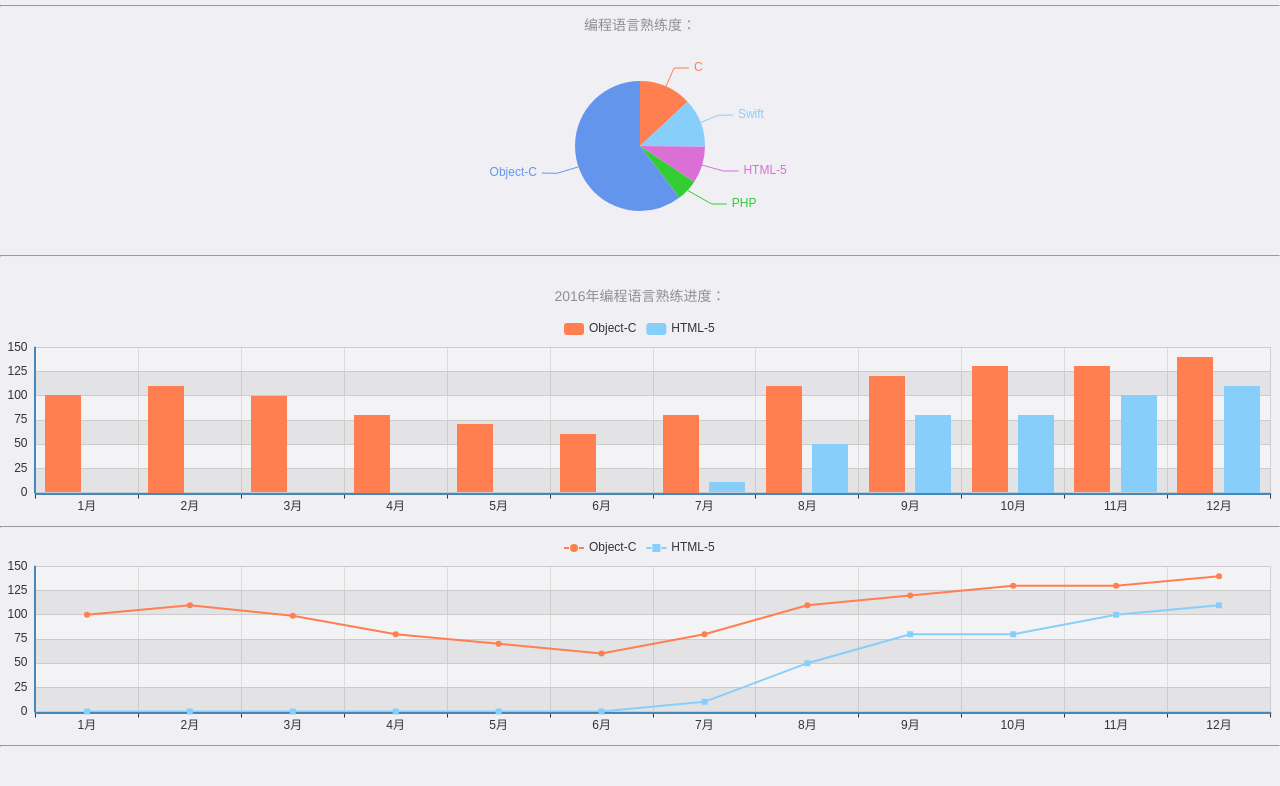
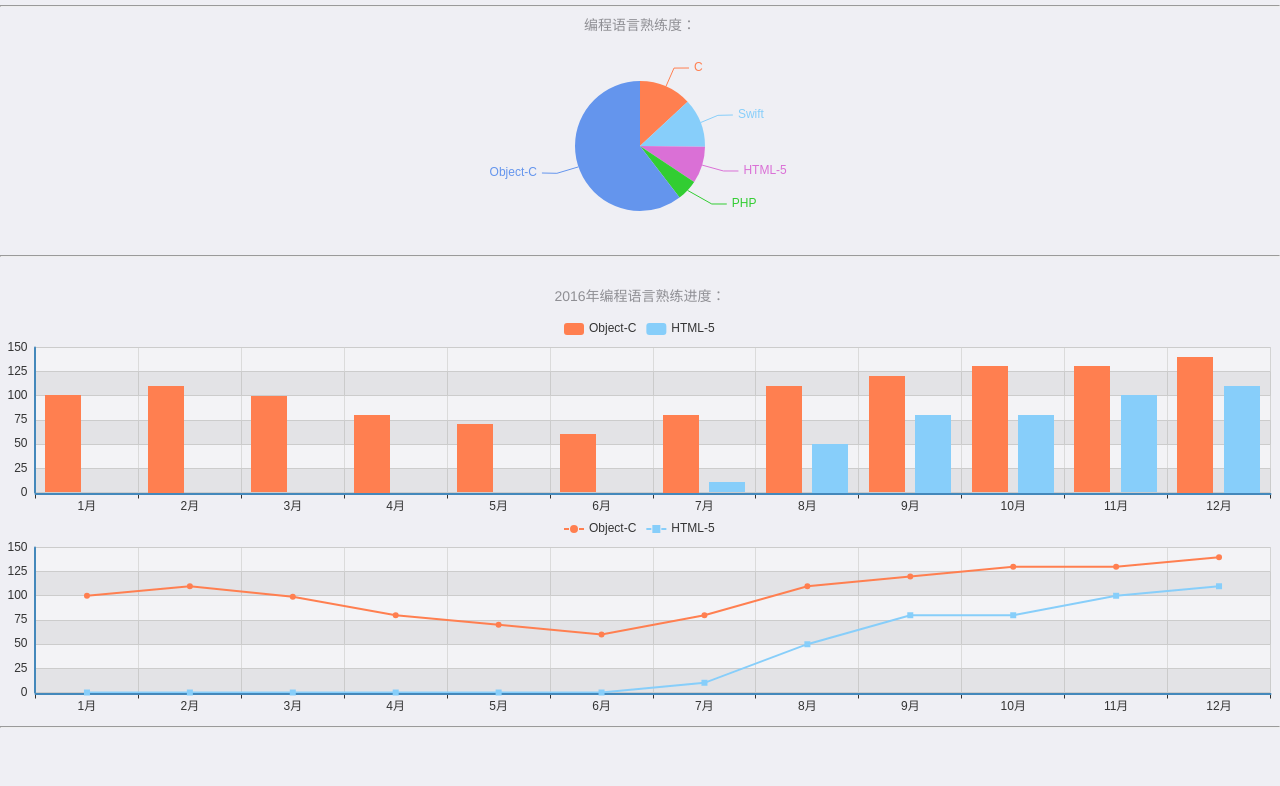
Before and after one commit to axclogo/axc5324.cn, a plain HTML site: page about_me.html in a window 1280 px wide. Shown: the part 803-1589 px from the top of the page. Drawn offline with Linux system fonts and the light colour scheme.

Commit message:
阿萨德

```diff
--- a/about_me.html
+++ b/about_me.html
@@ -103,7 +103,7 @@
 					<p>编程语言熟练度：</p>
 					<div class="chart" id="pieChart" onclick="#"></div><hr>
 <br/><p>2016年编程语言熟练进度：</p>
-					<div class="chart" id="barChart"></div><hr>
+					<div class="chart" id="barChart"></div>
 					<div class="chart" id="lineChart"></div><hr>
 				</center>
 
@@ -241,10 +241,10 @@
 				lineChart.setOption(getOption('line'));
 				var pieChart = echarts.init(byId('pieChart'));
 				pieChart.setOption(getOption('pie'));
-				byId("echarts").addEventListener('tap', function() {
+//				byId("echarts").addEventListener('tap', function() {
 //					var url = this.getAttribute('data-url');
 //					plus.runtime.openURL(url);
-				}, false);
+//				}, false);
 			</script>
 	</body>
 
```
